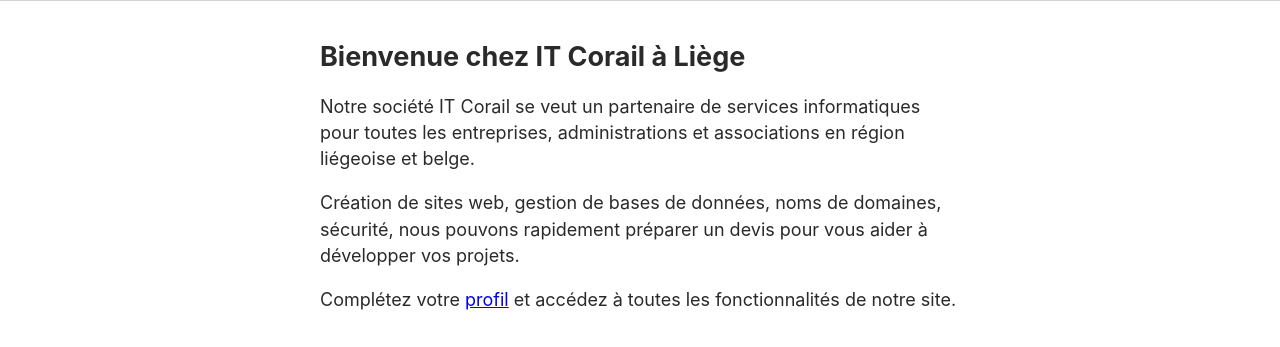
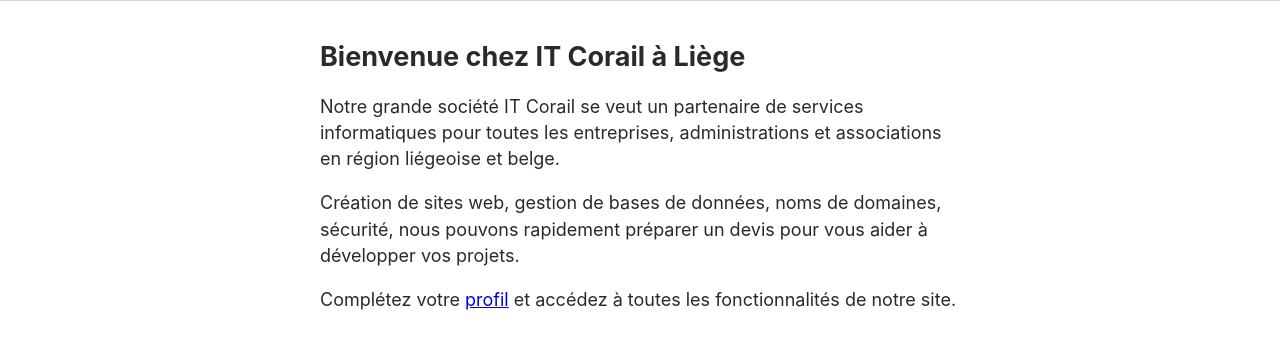
Before and after one commit to NicolasClaus/newcorail, a Gatsby site: page / in a window 1280 px wide. Shown: the part 119-466 px from the top of the page. Built offline with nearby package versions, Linux system fonts and the light colour scheme; Gatsby itself is replaced by a stand-in of ours.

Commit message:
changement sur la page d'accueil

```diff
--- a/src/pages/index.js
+++ b/src/pages/index.js
@@ -9,7 +9,7 @@
     <Status />
     <View title="Bienvenue chez IT Corail à Liège">
       <p>
-       Notre société IT Corail se veut un partenaire de services informatiques pour toutes les entreprises, administrations et associations en région liégeoise et belge.
+       Notre grande société IT Corail se veut un partenaire de services informatiques pour toutes les entreprises, administrations et associations en région liégeoise et belge.
       </p>
 
       <p>Création de sites web, gestion de bases de données, noms de domaines, sécurité, nous pouvons rapidement préparer un devis pour vous aider à développer vos projets.
```
